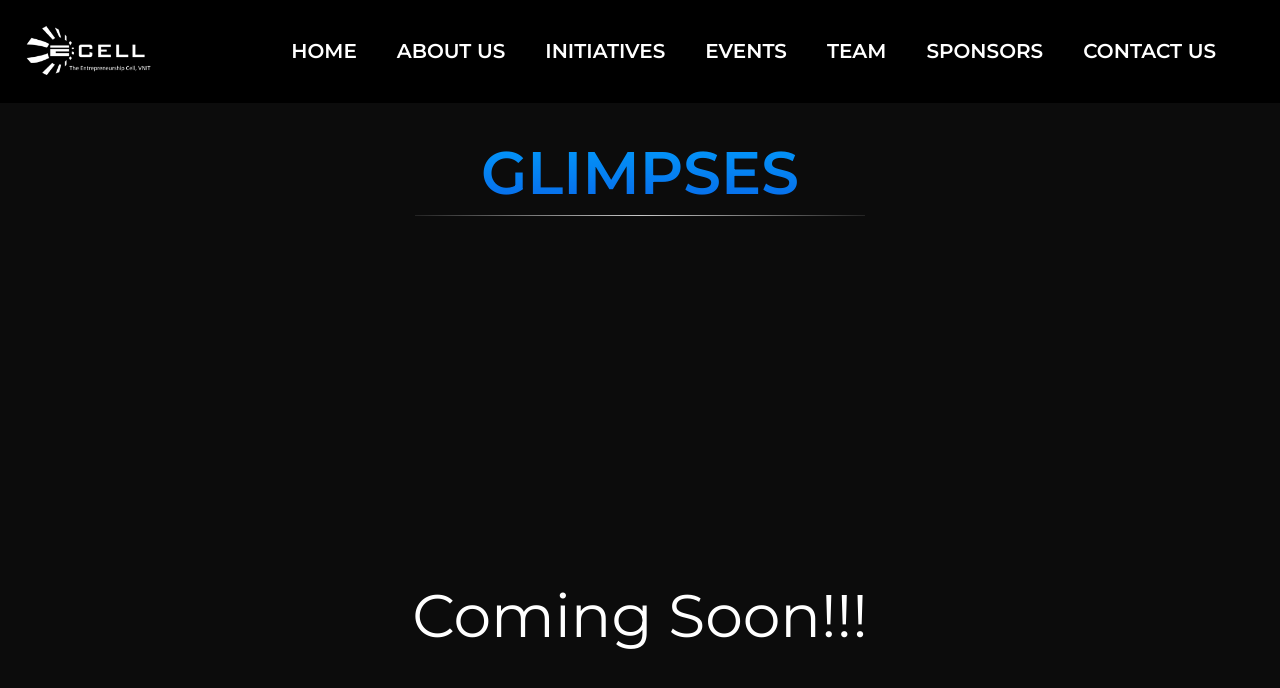
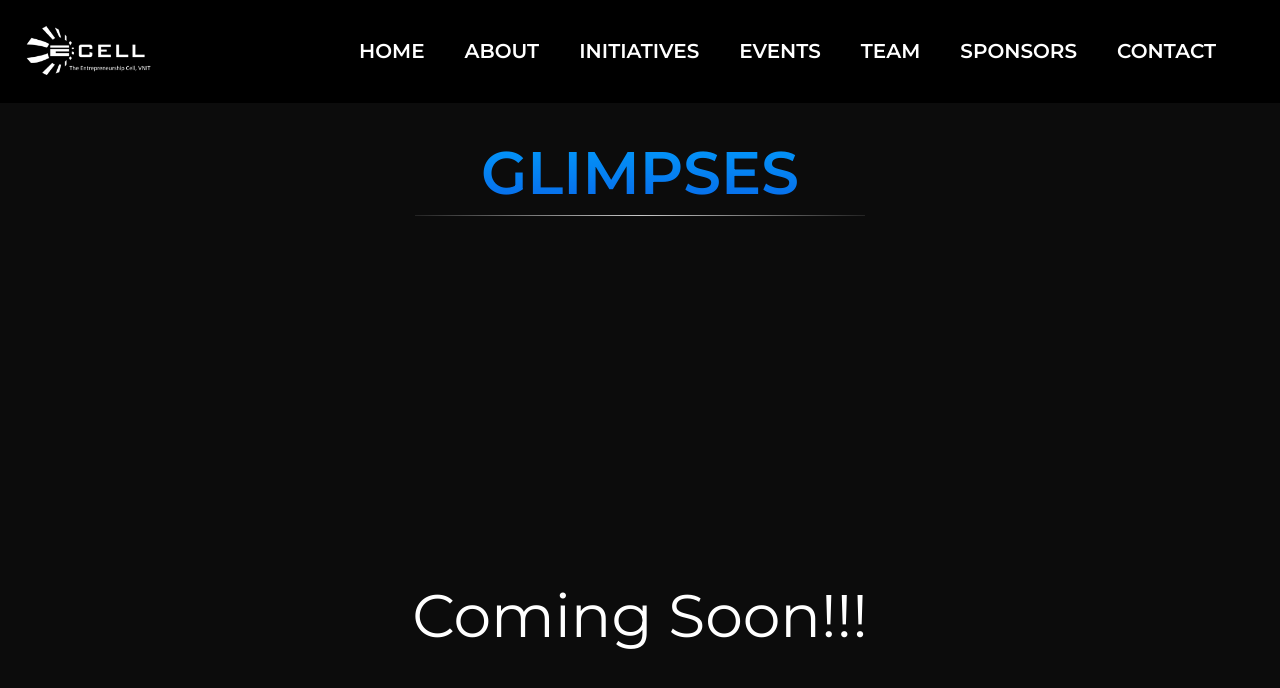
Before and after one commit to venom76568/ecell-public, a Next.js app: page /glimpses in a window 1280 px wide. Shown: the top 688 px of the page. Built offline with nearby package versions, Linux system fonts and the light colour scheme.

Commit message:
fix: responsive for extreme small devices

```diff
--- a/components/About.tsx
+++ b/components/About.tsx
@@ -6,9 +6,9 @@ import Link from "next/link";
 
 const About = () => {
     return (
-        <div id="about" className="mt-56 xl:mt-0 min-h-screen bg-[#0C0C0C]">
+        <div id="about" className="min-h-screen bg-[#0C0C0C] mb-20 sm:mb-0">
             <div className="min-h-screen bg-[url('/assets/back2.png')] bg-cover bg-no-repeat bg-blend-luminosity">
-                <div className="h-screen bg-gradient-to-b from-[rgba(0,0,0,1)] to-[rgba(12,12,12,0.8)] grid grid-cols-1 content-center bg-opacity-80">
+                <div className="h-5/6 lg:h-screen bg-gradient-to-b from-[rgba(0,0,0,1)] to-[rgba(12,12,12,0.8)] grid grid-cols-1 content-center bg-opacity-80">
                     <div className="px-10">
                         <div className="grid grid-cols-1 lg:grid-cols-2 bg-[#1B1B1B] shadow-[0_8px_40px_2px_rgba(255,255,255,0.08)]">
                             <div className="bg-gradient-to-r from-[#1B1B1B] to-[rgba(0,0,0,0)]">
@@ -23,10 +23,10 @@ const About = () => {
                                     At the same time, it has been invoking a sense of responsibility towards the nation in students by empowering social startups as well.
                                     Throughout the year, the E-Cell organizes expert talks, webinar, workshops, light skill development events as well as highly rewarding competitions, pitching scenarios and much more.
                                 </div>
-                                <div className="w-full flex gap-10 items-center justify-center text-white text-sm lg:text-xl lg:justify-between p-4 mb-10 lg:mb-0">
-                                    <Link href="/team" target="_blank" className="bg-gradient-to-b from-[#0298F9] to-[#086BEA] uppercase text-center w-1/3 p-4">Team</Link>
-                                    <Link href="/glimpses" target="_blank" className="bg-gradient-to-b from-[#0298F9] to-[#086BEA] uppercase text-center w-1/3 p-4">Glimpses</Link>
-                                    <Link href="/#contact" target="_blank" className="bg-gradient-to-b from-[#0298F9] to-[#086BEA] uppercase text-center w-1/3 p-4">Contact</Link>
+                                <div className="w-full flex flex-col sm:flex-row gap-10 items-center justify-center text-white text-sm lg:text-xl lg:justify-between p-4">
+                                    <Link href="/team" target="_blank" className="bg-gradient-to-b from-[#0298F9] to-[#086BEA] uppercase text-center w-full md:w-1/3 py-4">Team</Link>
+                                    <Link href="/glimpses" target="_blank" className="bg-gradient-to-b from-[#0298F9] to-[#086BEA] uppercase text-center w-full md:w-1/3 py-4">Glimpses</Link>
+                                    <Link href="/#contact" target="_blank" className="bg-gradient-to-b from-[#0298F9] to-[#086BEA] uppercase text-center w-full md:w-1/3 py-4">Contact</Link>
                                 </div>
                             </div>
                         </div>
--- a/components/Initiatives.tsx
+++ b/components/Initiatives.tsx
@@ -51,7 +51,7 @@ const Initiatives = () => {
                   interactions.
                 </p>
               </div>
-              <Link href="https://csuites.ecellvnit.org/" target="_blank" className="w-full bg-gradient-to-b from-[#0298F9] to-[#086BEA] uppercase text-center lg:w-1/2 self-center py-4 mt-6 text-white">Know More</Link>
+              <Link href="https://csuites.ecellvnit.org/" target="_blank" className="w-full bg-gradient-to-b from-[#0298F9] to-[#086BEA] uppercase text-center sm:w-1/2 self-center py-4 mt-6 text-white">Know More</Link>
             </div>
           </div>
           <div className="flex flex-col items-center lg:items-start">
@@ -81,7 +81,7 @@ const Initiatives = () => {
                   National Entrepreneurship Olympiad is a PAN - India examination and a skill enhancement program for the students of class 7th to 12th grade to nurture and test their entrepreneurial skills. This Olympiad includes sections like Basic Entrepreneurial Concepts, Value Proposition, Finances...
                 </p>
               </div>
-              <Link href="https://neo.ecellvnit.org/" target="_blank" className="w-full bg-gradient-to-b from-[#0298F9] to-[#086BEA] uppercase text-center lg:w-1/2 self-center py-4 mt-6 text-white">Know More</Link>
+              <Link href="https://neo.ecellvnit.org/" target="_blank" className="w-full bg-gradient-to-b from-[#0298F9] to-[#086BEA] uppercase text-center sm:w-1/2 self-center py-4 mt-6 text-white">Know More</Link>
             </div>
           </div>
           <div></div>
--- a/components/Landing.tsx
+++ b/components/Landing.tsx
@@ -13,8 +13,8 @@ const Landing = () => {
     return (
         <div className="min-h-screen bg-[url('/assets/BackgroundImage1.png')] bg-no-repeat bg-left bg-cover">
             <div className="h-screen bg-gradient-to-r from-[rgba(0,0,0,0.8)] to-[rgb(0,0,0,0.56)] bg-opacity-[0.2]">
-                <div className="h-full grid grid-rows-1 mlg:grid-rows-3 xl:grid-rows-6 items-center text-white">
-                    <div className="row-span-3 text-center text-3xl sm:text-4xl md:text-5xl lg:text-6xl xl:text-7xl font-bold px-4 space-y-4">
+                <div className="h-5/6 lg:h-full grid grid-rows-1 lg:grid-rows-3 xl:grid-rows-6 items-center text-white">
+                    <div className="row-span-3 text-center text-2xl xs:text-4xl sm:text-5xl md:text-6xl lg:text-6xl xl:text-7xl font-bold px-4 space-y-4">
                         <h1 className="text-white">THE</h1>
                         <h1 className="text-transparent bg-clip-text bg-gradient-to-r from-[#086BEA] to-[#0298F9]">ENTREPRENEURSHIP CELL</h1>
                         <h1 className="text-white">VNIT NAGPUR</h1>
--- a/components/Navbar.tsx
+++ b/components/Navbar.tsx
@@ -11,12 +11,12 @@ import ecellLogoBlack from "../public/assets/ecell-black-img.png";
 
 const navigation = [
   { name: "Home", href: "/#" },
-  { name: "About Us", href: "/#about" },
+  { name: "About", href: "/#about" },
   { name: "Initiatives", href: "/#initiatives" },
   { name: "Events", href: "/#events" },
   { name: "Team", href: "/team" },
   { name: "Sponsors", href: "/sponsors" },
-  { name: "Contact Us", href: "/#contact" },
+  { name: "Contact", href: "/#contact" },
 ];
 
 const Navbar = () => {
--- a/components/Stats.tsx
+++ b/components/Stats.tsx
@@ -5,7 +5,7 @@ const ibmPlex = IBM_Plex_Sans_Condensed({ weight: ["100", "200", "300", "400", "
 
 const Stats = () => {
   return (
-    <div className="mt-40 xl:mt-0 bg-gradient-to-b from-[rgb(2,157,249,1)] to-[rgba(8,107,234,1)] shadow-[0_12px_40px_rgba(0,0,0,0.25)]">
+    <div className="bg-gradient-to-b from-[rgb(2,157,249,1)] to-[rgba(8,107,234,1)] shadow-[0_12px_40px_rgba(0,0,0,0.25)]">
       <div className="w-full grid grid-cols-1 md:grid-cols-2 lg:grid-cols-4 justify-center items-center py-20 gap-8">
         <div className="flex justify-center gap-10 lg:justify-evenly">
           <svg width="70" height="70" viewBox="0 0 107 104" fill="none" xmlns="http://www.w3.org/2000/svg">
```
